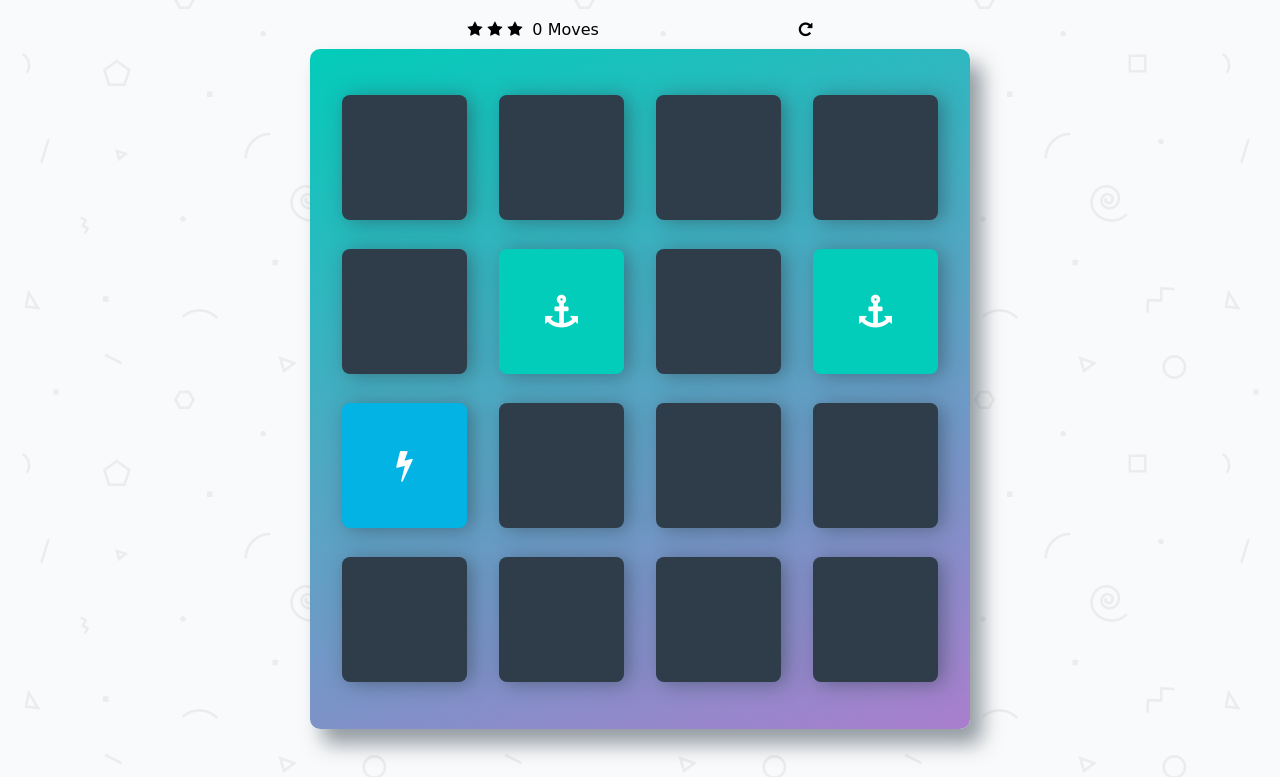
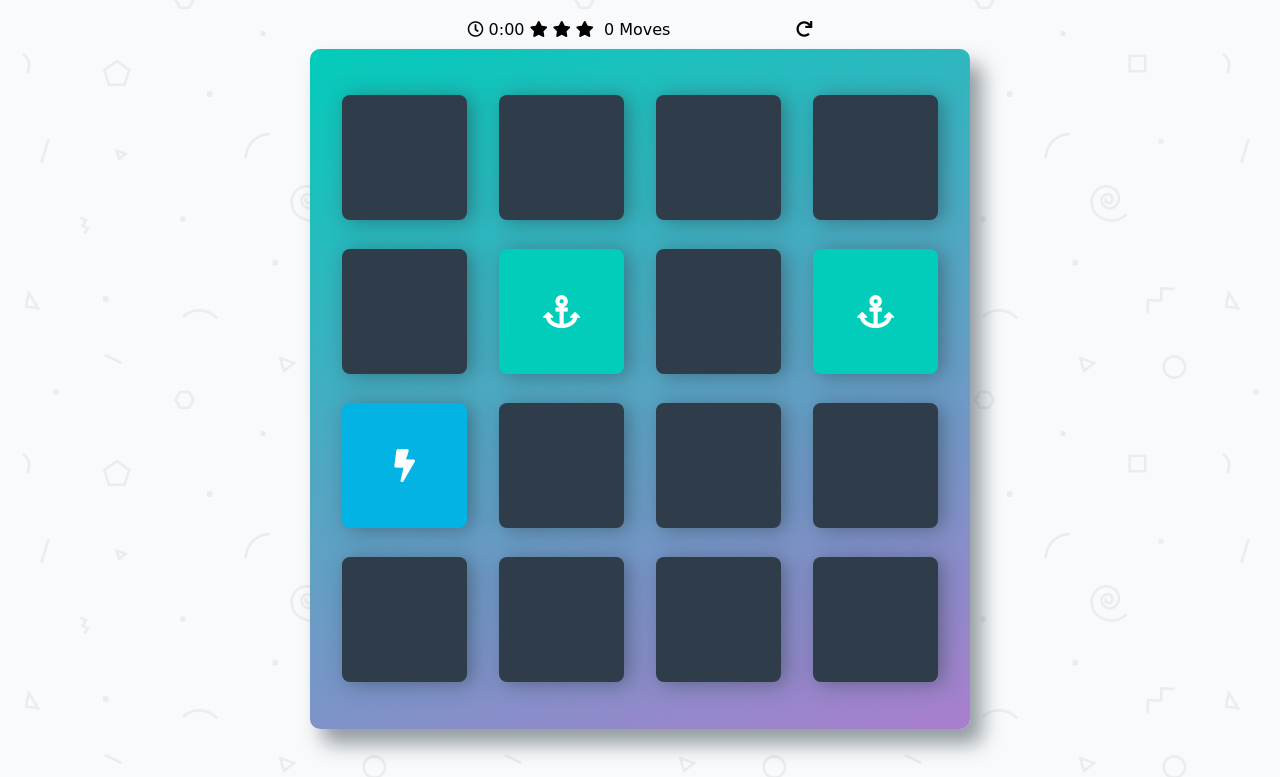
Before and after one commit to Jean-Luc-Adams/Memory-Game, a plain HTML site: page index.html in a window 1280 px wide. Shown: the part 66-843 px from the top of the page. Drawn offline with Linux system fonts and the light colour scheme; a web font is replaced by a local one.

Commit message:
Added Timer element to page

```diff
--- a/index.html
+++ b/index.html
@@ -1,13 +1,16 @@
 <!doctype html>
 <html lang="en">
+
 <head>
     <meta charset="utf-8">
     <title>Matching Game</title>
     <meta name="description" content="">
-    <link rel="stylesheet prefetch" href="https://maxcdn.bootstrapcdn.com/font-awesome/4.6.1/css/font-awesome.min.css">
+    <link rel="stylesheet" href="https://use.fontawesome.com/releases/v5.2.0/css/all.css" integrity="sha384-hWVjflwFxL6sNzntih27bfxkr27PmbbK/iSvJ+a4+0owXq79v+lsFkW54bOGbiDQ"
+        crossorigin="anonymous">
     <link rel="stylesheet prefetch" href="https://fonts.googleapis.com/css?family=Coda">
     <link rel="stylesheet" href="css/app.css">
 </head>
+
 <body>
 
     <div class="container">
@@ -16,25 +19,38 @@
         </header>
 
         <section class="score-panel">
-        	<ul class="stars">
-        		<li><i class="fa fa-star"></i></li>
-        		<li><i class="fa fa-star"></i></li>
-        		<li><i class="fa fa-star"></i></li>
-        	</ul>
 
-        	<span class="moves">0</span> Moves
+            <!-- New timer element -->
+            <span>
+                <i class="far fa-clock"></i>
+            </span>
+            <span class="timer">0:00</span>
+
+            <ul class="stars">
+                <li>
+                    <i class="fa fa-star"></i>
+                </li>
+                <li>
+                    <i class="fa fa-star"></i>
+                </li>
+                <li>
+                    <i class="fa fa-star"></i>
+                </li>
+            </ul>
+
+            <span class="moves">0</span> Moves
 
             <div class="restart">
-        		<i class="fa fa-repeat"></i>
-        	</div>
+                <i class="fas fa-redo"></i>
+            </div>
         </section>
 
         <ul class="deck">
             <li class="card">
-                <i class="fa fa-diamond"></i>
+                <i class="far fa-gem"></i>
             </li>
             <li class="card">
-                <i class="fa fa-paper-plane-o"></i>
+                <i class="far fa-paper-plane"></i>
             </li>
             <li class="card match">
                 <i class="fa fa-anchor"></i>
@@ -55,7 +71,7 @@
                 <i class="fa fa-bicycle"></i>
             </li>
             <li class="card">
-                <i class="fa fa-diamond"></i>
+                <i class="far fa-gem"></i>
             </li>
             <li class="card">
                 <i class="fa fa-bomb"></i>
@@ -73,7 +89,7 @@
                 <i class="fa fa-bicycle"></i>
             </li>
             <li class="card">
-                <i class="fa fa-paper-plane-o"></i>
+                <i class="far fa-paper-plane"></i>
             </li>
             <li class="card">
                 <i class="fa fa-cube"></i>
@@ -83,4 +99,5 @@
 
     <script src="js/app.js"></script>
 </body>
+
 </html>
```
